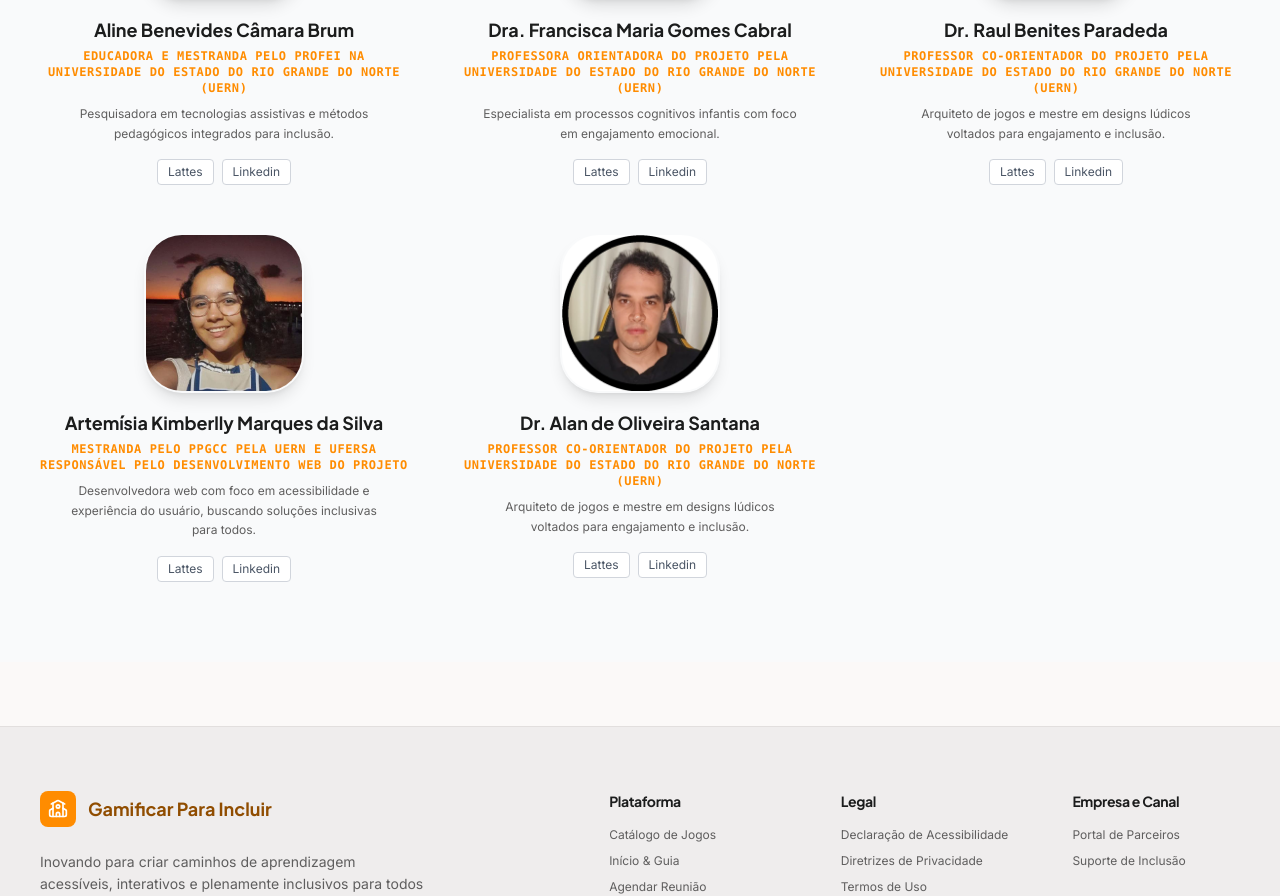
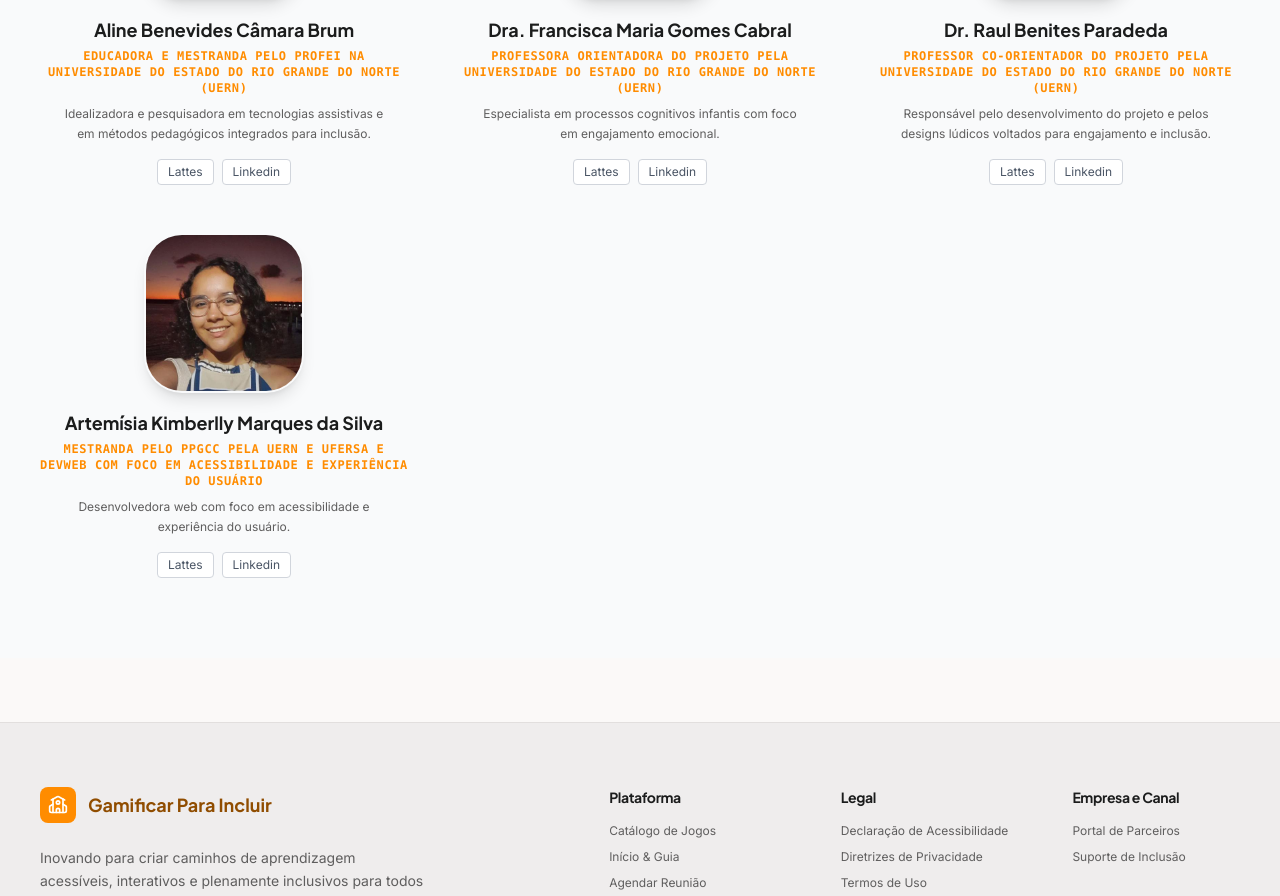
Before and after one commit to Misians/Gamificar-Para-Incluir, a React (Vite) app: page / in a window 1280 px wide. Shown: the part 4665-5561 px from the top of the page. Built offline with nearby package versions, Linux system fonts and the light colour scheme; no server answers; the database is empty.

Commit message:
mudanças basicas

```diff
--- a/src/data.ts
+++ b/src/data.ts
@@ -36,7 +36,7 @@ export const FOUNDERS_DATA: Founder[] = [
     avatar: aline,
     Linkedin: '',
     lattesLink:'http://lattes.cnpq.br/5486867621729687',
-    bio: 'Pesquisadora em tecnologias assistivas e métodos pedagógicos integrados para inclusão.'
+    bio: 'Idealizadora e pesquisadora em tecnologias assistivas e em métodos pedagógicos integrados para inclusão.'
   },
   {
     name: 'Dra. Francisca Maria Gomes Cabral',
@@ -52,22 +52,14 @@ export const FOUNDERS_DATA: Founder[] = [
     avatar: raul,
     Linkedin: 'https://www.linkedin.com/in/raul-paradeda/?isSelfProfile=false',
     lattesLink:'http://lattes.cnpq.br/7719675103212706',
-    bio: 'Arquiteto de jogos e mestre em designs lúdicos voltados para engajamento e inclusão.'
+    bio: 'Responsável pelo desenvolvimento do projeto e pelos designs lúdicos voltados para engajamento e inclusão.'
   },
   {
     name: 'Artemísia Kimberlly Marques da Silva',
-    role: 'Mestranda pelo PPgCC pela UERN e UFERSA responsável pelo desenvolvimento web do projeto',
+    role: 'Mestranda pelo PPgCC pela UERN e UFERSA E DevWeb com foco em acessibilidade e experiência do usuário',
     avatar: misia,
     Linkedin: 'https://br.linkedin.com/in/artem%C3%ADsia-kimberlly-87322a1b7',
     lattesLink:'http://lattes.cnpq.br/7854607386223805',
-    bio: 'Desenvolvedora web com foco em acessibilidade e experiência do usuário, buscando soluções inclusivas para todos.'
-  },
-  {
-    name: 'Dr. Alan de Oliveira Santana',
-    role: 'Professor co-orientador do projeto pela Universidade do Estado do Rio Grande do Norte (UERN)',
-    avatar: Alan,
-    Linkedin: 'https://www.linkedin.com/in/alan-santana-62382068',
-    lattesLink: 'http://lattes.cnpq.br/7875175032115307',
-    bio: 'Arquiteto de jogos e mestre em designs lúdicos voltados para engajamento e inclusão.'
+    bio: 'Desenvolvedora web com foco em acessibilidade e experiência do usuário.'
   }
 ];
```
Also changed, not shown: 1 other file (tests, documents, lock files or other folders).
